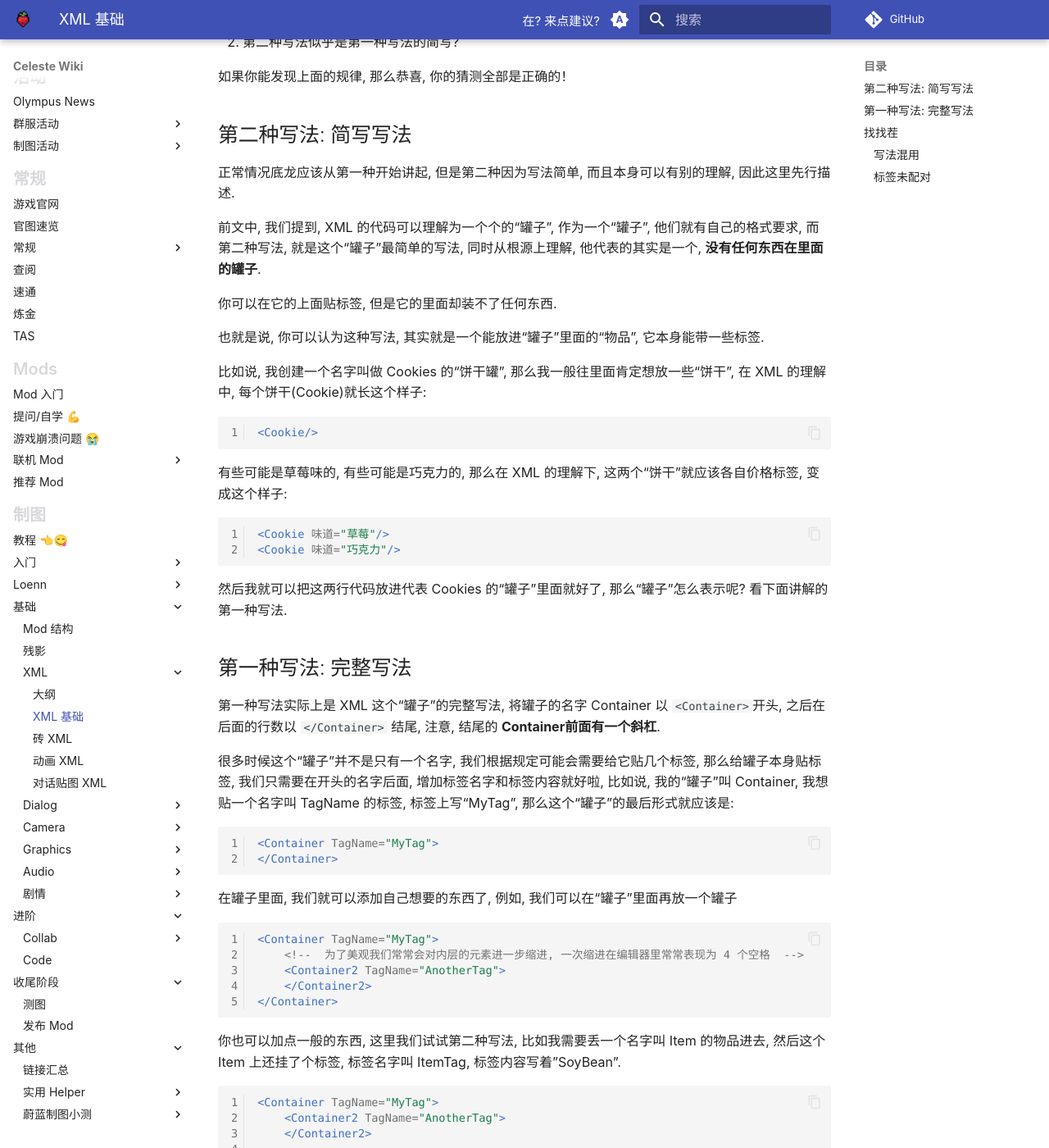
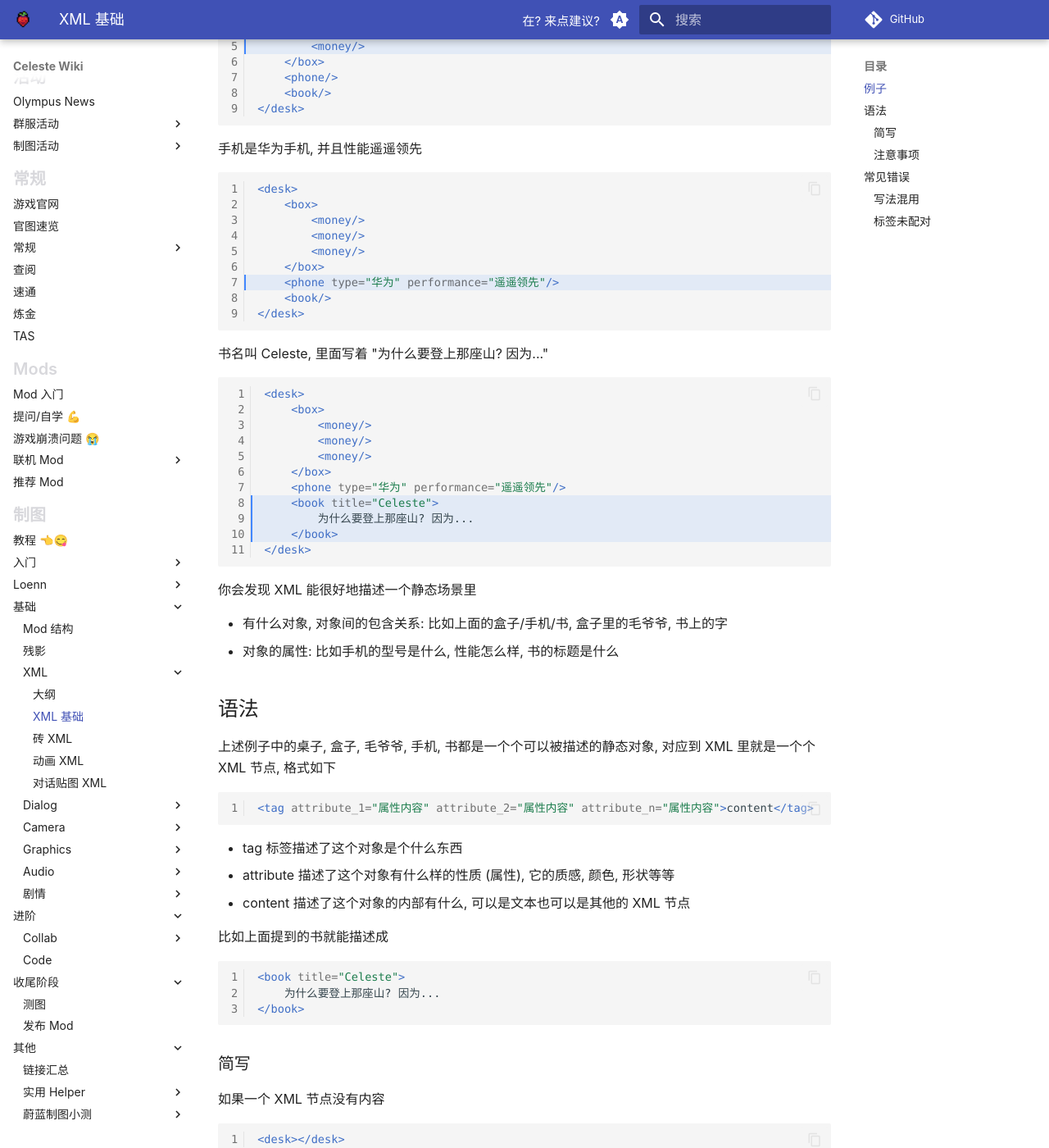
Before and after one commit to LuckyBoy-7/CelesteWikiModule, an MkDocs documentation site: the page built from docs/mappings/xml/basics.md, in a window 1280 px wide and 1400 px high, scrolled down 967 px. Shown: the whole window at 82% size. Built offline with MkDocs 1.6.1 and Material for MkDocs 9.7.7, drawn with Linux system fonts in a browser that asks for light colours; plug-ins that fetch from the network failed and are left out; comment, search, counter and statistics services are not loaded; some of the changed text lies outside the part shown.

Commit message:
今日份更新

````diff
--- a/docs/mappings/xml/basics.md
+++ b/docs/mappings/xml/basics.md
@@ -1,116 +1,150 @@
 其他资料
 
 * [XML 简单介绍 by Saplonily](https://saplonily.top/celeste_mod_tutorial/other/xml-speedrun/)
+* [XML 通用基础教学 by 底龙](https://uddrg.notion.site/UnderDragon-s-Partial-Wiki-2737f4f27e63808582b3f0689163d8f9?p=3877f4f27e63801dacbecb51059de555&pm=s)
 
-嘿, 各位好, 这里是底龙, 蔚蓝制图中有一个非常常见的, 基本绕不开的东西, 叫做XML, 不管你是在地图添加砖块, 还是在给自己的实体换皮, 几乎总是能遇到它.
+想象一种情况, 当我们描述一个静态场景 (没有动作)的时候, 我们该如何让计算机准确理解我们在说什么呢, 比如下面这句话:
 
-每次遇到这个东西, 就有一些 mapper 会出现一些这样那样的报错, 其实很多时候他们并不是没跟着教程做, 只是有一些细枝末节的地方他们因为不了解 XML 本身的性质, 没有办法自己查错误的根源,
-因此只能寄希望于群友解决问题.
+> 我有一张<font color="red">桌子</font>, 桌子上有一个<font color="red">盒子</font>,
+> 盒子里装着好多<font color="red">毛爷爷</font>, 桌子上还有一部<font color="red">手机</font>, 手机是华为型号的, 并且性能遥遥领先,
+> 桌子上还有本<font color="red">书</font>, 标题是 Celeste, 里面写着 "为什么要登上那座山? 因为..."
 
-那么今天底龙会结合制图中的常见领域来解释一下相关 XML 文件的应用.
+显然计算机是无法轻易理解人类的语言的(~~人类自己都会有误解~~), 所以我们要用一种计算机看得懂的相对通用格式来描述这种话, 而 XML 格式就是用来干这个的
 
-# XML 基本格式
+## 例子
 
-首先, 在开始讲其他东西之前, 我们当然需要了解一下, XML 是个什么东西.
+先举一个简单的例子, 如果我们要用 XML 描述上面的话大概会这么写
 
-> 本文不是专业论述文章, 不会跟你解析 XML 的历史和优缺点等等, 有兴趣的自行去了解.
-
-简单来讲, XML文件就像是一个贴有各种标签内容的罐子, 而罐子里面可以继续放很多的标签.
-
-每一个罐子的长相大体分为两种:
+我有一张桌子
 
 ```xml
 
-<Container>
-    <!--容器内的东西-->
-</Container>
+<desk/>
 ```
 
-和
+桌子上有一个盒子, 一部手机, 一本书
+
+```xml hl_lines="2-4"
+
+<desk>
+    <box/>
+    <phone/>
+    <book/>
+</desk>
+
+```
+
+盒子里装着好多毛爷爷
+
+```xml hl_lines="3-5"
+
+<desk>
+    <box>
+        <money/>
+        <money/>
+        <money/>
+    </box>
+    <phone/>
+    <book/>
+</desk>
+
+```
+
+手机是华为手机, 并且性能遥遥领先
+
+```xml hl_lines="7"
+
+<desk>
+    <box>
+        <money/>
+        <money/>
+        <money/>
+    </box>
+    <phone type="华为" performance="遥遥领先"/>
+    <book/>
+</desk>
+
+```
+
+书名叫 Celeste, 里面写着 "为什么要登上那座山? 因为..."
+
+```xml hl_lines="8-10"
+
+<desk>
+    <box>
+        <money/>
+        <money/>
+        <money/>
+    </box>
+    <phone type="华为" performance="遥遥领先"/>
+    <book title="Celeste">
+        为什么要登上那座山? 因为...
+    </book>
+</desk>
+
+```
+
+你会发现 XML 能很好地描述一个静态场景里
+
+* 有什么对象, 对象间的包含关系: 比如上面的盒子/手机/书, 盒子里的毛爷爷, 书上的字
+* 对象的属性: 比如手机的型号是什么, 性能怎么样, 书的标题是什么
+
+## 语法
+
+上述例子中的桌子, 盒子, 毛爷爷, 手机, 书都是一个个可以被描述的静态对象, 对应到 XML 里就是一个个 XML 节点, 格式如下
 
 ```xml
 
-<Container/>
+<tag attribute_1="属性内容" attribute_2="属性内容" attribute_n="属性内容">content</tag>
 ```
 
-其中, Container 代表这个“罐子”的名字是什么, 在不同的场景下, Container 的名字会有所不同.
+* tag 标签描述了这个对象是个什么东西
+* attribute 描述了这个对象有什么样的性质 (属性), 它的质感, 颜色, 形状等等
+* content 描述了这个对象的内部有什么, 可以是文本也可以是其他的 XML 节点
 
-也许你没有学过任何代码, 但是看上面的对应关系, 加上底龙将这两个东西放在一起并列讲解, 你应该不难猜出这些“罐子”的两个基本特点:
-
-1. 如果采用第一种写法, 那么必须有一个带有“罐子”名字的东西, 以类似于 `<Container>` 的形式开头, 之后以相同名字采用类似于 `</Container>` 的形式结尾.
-2. 第二种写法似乎是第一种写法的简写?
-
-如果你能发现上面的规律, 那么恭喜, 你的猜测全部是正确的！
-
-## 第二种写法: 简写写法
-
-正常情况底龙应该从第一种开始讲起, 但是第二种因为写法简单, 而且本身可以有别的理解, 因此这里先行描述.
-
-前文中, 我们提到, XML 的代码可以理解为一个个的“罐子”, 作为一个“罐子”, 他们就有自己的格式要求, 而第二种写法, 就是这个“罐子”最简单的写法, 同时从根源上理解, 他代表的其实是一个,
-**没有任何东西在里面的罐子**.
-
-你可以在它的上面贴标签, 但是它的里面却装不了任何东西.
-
-也就是说, 你可以认为这种写法, 其实就是一个能放进“罐子”里面的“物品”, 它本身能带一些标签.
-
-比如说, 我创建一个名字叫做 Cookies 的“饼干罐”, 那么我一般往里面肯定想放一些“饼干”, 在 XML 的理解中, 每个饼干(Cookie)就长这个样子:
+比如上面提到的书就能描述成
 
 ```xml
 
-<Cookie/>
+<book title="Celeste">
+    为什么要登上那座山? 因为...
+</book>
 ```
 
-有些可能是草莓味的, 有些可能是巧克力的, 那么在 XML 的理解下, 这两个“饼干”就应该各自价格标签, 变成这个样子:
+### 简写
+
+如果一个 XML 节点没有内容
 
 ```xml
 
-<Cookie 味道="草莓"/>
-<Cookie 味道="巧克力"/>
+<desk></desk>
 ```
 
-然后我就可以把这两行代码放进代表 Cookies 的“罐子”里面就好了, 那么“罐子”怎么表示呢? 看下面讲解的第一种写法.
-
-## 第一种写法: 完整写法
-
-第一种写法实际上是 XML 这个“罐子”的完整写法, 将罐子的名字 Container 以 `<Container>`开头, 之后在后面的行数以 `</Container>` 结尾, 注意, 结尾的 **Container前面有一个斜杠**.
-
-很多时候这个“罐子”并不是只有一个名字, 我们根据规定可能会需要给它贴几个标签, 那么给罐子本身贴标签, 我们只需要在开头的名字后面, 增加标签名字和标签内容就好啦, 比如说, 我的“罐子”叫
-Container, 我想贴一个名字叫 TagName 的标签, 标签上写“MyTag”, 那么这个“罐子”的最后形式就应该是:
+比如桌上其实没有任何东西, 那就可以写成
 
 ```xml
 
-<Container TagName="MyTag">
-</Container>
+<desk/>
 ```
 
-在罐子里面, 我们就可以添加自己想要的东西了, 例如, 我们可以在“罐子”里面再放一个罐子
+### 注意事项
+
+你可能会好奇为什么 XML 节点一定要写成 `<tag></tag>`, 那是因为如果写成 `<tag><tag>`, XML 就无法分辨出层次了, 比如
 
 ```xml
-
-<Container TagName="MyTag">
-    <!--  为了美观我们常常会对内层的元素进一步缩进, 一次缩进在编辑器里常常表现为 4 个空格  -->
-    <Container2 TagName="AnotherTag">
-    </Container2>
-</Container>
+<box>
+    <box>
+        <money/>
+    <box>
+<box>
 ```
 
-你也可以加点一般的东西, 这里我们试试第二种写法, 比如我需要丢一个名字叫 Item 的物品进去, 然后这个 Item 上还挂了个标签, 标签名字叫 ItemTag, 标签内容写着”SoyBean”.
+那这到底算是有一个空盒子, 一张钞票, 一个空盒子呢, 还是算一个盒子里有另一个盒子, 那个盒子里装着钞票呢
 
-```xml
+其他方面也同理, 为什么要加尖括号, 为什么要凑成一对等等, 你仔细想想很快就能发现问题, 总之最后为了兼顾美观和实用节点的形式就变成 `<tag></tag>` 这样了
 
-<Container TagName="MyTag">
-    <Container2 TagName="AnotherTag">
-    </Container2>
 
-    <Item ItemTag="SoyBean"/>
-</Container>
-```
-
-有了开头和结尾两者像这样对应, 这部分的代码才能形成一个“罐子”.
-
-## 找找茬
-
-下面列举几个错误写法, 尝试找找漏洞?
+## 常见错误
 
 ### 写法混用
 
@@ -121,7 +155,7 @@ Container, 我想贴一个名字叫 TagName 的标签, 标签上写“MyTag”,
 </Player>
 ```
 
-注意到了吗, 这段代码结尾有 `</Player>`, 开头却是 `<Player … />`, 这里显然是用完整写法, 所以将第一行最后的斜杠 `/` 去掉即可
+这段代码结尾有 `</Player>`, 开头却是 `<Player ... />`, 这里显然是用完整写法, 所以将第一行最后的斜杠 `/` 去掉即可
 
 ### 标签未配对
 
@@ -132,4 +166,4 @@ Container, 我想贴一个名字叫 TagName 的标签, 标签上写“MyTag”,
     <Set mask="..." path="..."/>
 ```
 
-这段代码似乎是想做一个名字叫做“Tileset”的容器, 但是, 没有用 `</Tileset>` 兜底, 导致这个“容器”压根就没封闭起来.
+这里底部缺少 `</Tileset>`, XML 解析器分辨不出你这个 Tilesets 标签对应的是简写还是完整写法
````
Also changed, not shown: docs/mappings/mod_structure.md (+73 -20 lines), docs/mappings/xml/tilesets.md (+125 -56 lines), docs/assets/mappings/xml/tileset/cement_cell.png (added), docs/assets/mappings/xml/tileset/cement_cell_index.png (added), docs/assets/mappings/xml/tileset/colored_res.png (added), docs/assets/mappings/xml/tileset/colored_snow.png (added), docs/assets/mappings/xml/tileset/loenn_metadata_foreground_tile.png (added).
